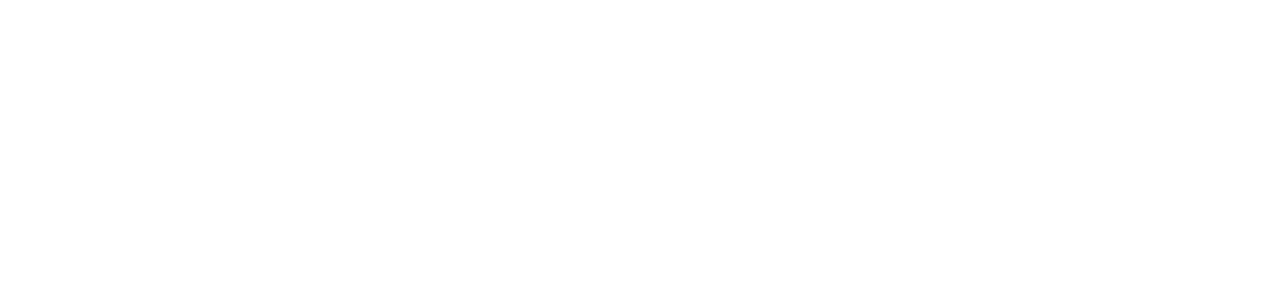
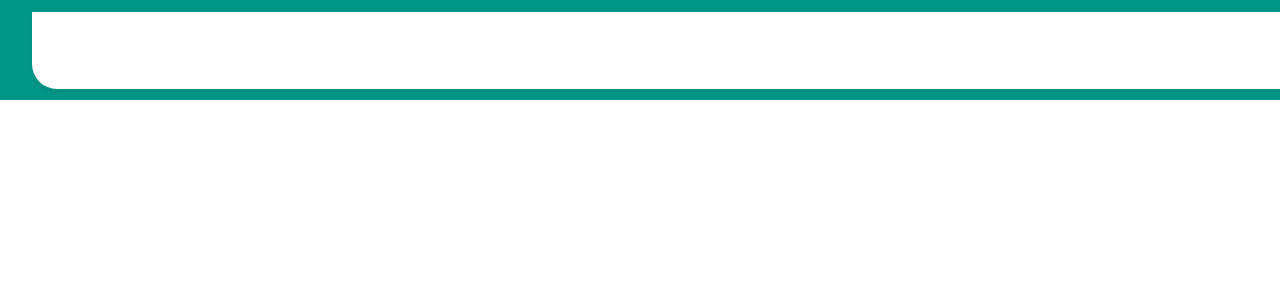
Before and after one commit to DilushanG/SoftwareEngineeringProject-CR-ARApp, a React (Create React App) app in the folder cr-ar-app/: page / in a window 1280 px wide. Shown: the top 300 px of the page. Built offline with nearby package versions, Linux system fonts and the light colour scheme.

Commit message:
Add navigation bar styles

```diff
--- a/cr-ar-app/package.json
+++ b/cr-ar-app/package.json
@@ -8,6 +8,7 @@
     "@testing-library/user-event": "^13.5.0",
     "react": "^18.2.0",
     "react-dom": "^18.2.0",
+    "react-icons": "^4.10.1",
     "react-scripts": "5.0.1",
     "web-vitals": "^2.1.4"
   },
--- /dev/null
+++ b/cr-ar-app/src/Components/Box.jsx
@@ -0,0 +1,12 @@
+import React from "react";
+import "../Styles/main.css";
+
+export const Box = () => {
+  return (
+    <div className="box">
+      <div className="top-bar-bg-wrapper">
+        <div className="top-bar-bg" />
+      </div>
+    </div>
+  );
+};
--- a/cr-ar-app/src/Components/NavBar.js
+++ b/cr-ar-app/src/Components/NavBar.js
@@ -1,10 +1,15 @@
+import "../Styles/main.css";
+import { Box } from "./Box";
+
 
 function NavBar() {
     return (
         <header>
-            <h3>
-
-            </h3>
+            <Box>
+                <label>
+                    AR CR App
+                </label>
+            </Box>
         </header>
     );
 }
--- /dev/null
+++ b/cr-ar-app/src/Styles/main.css
@@ -0,0 +1,70 @@
+@import url('https://fonts.googleapis.com/css2?family=Titillium+Web:wght@300;400;700&display=swap');
+
+*{
+    padding: 0;
+    margin: 0;
+    box-sizing: border-box;
+    font-family: 'Titillium Web', sans-serif;
+}
+
+:root{
+    --mainColor: #009687;
+    --mainColorLight: #F2F8FF;
+    --secondaryColor: white;
+    --textColor: #009687;
+}
+
+header{
+    display: flex;
+    align-items: center;
+    justify-content: space-between;
+    height: 100px;
+    padding: 0 2rem;
+    background-color: var(--mainColor);
+    color: var(--textColor);
+}
+
+nav a{
+    margin: 0 2rem;
+    color: var(--textColor);
+    text-decoration: none;
+}
+
+nav a:hover{
+    color: var(--secondaryColor);
+}
+
+header .nav-btn{
+    padding: 5px;
+    background: transparent;
+    border: none;
+    outline: none;
+    color: var(--textColor);
+    visibility: hidden;
+    opacity: 0;
+}
+
+.box {
+    background-color: transparent;
+    display: flex;
+    flex-direction: row;
+    justify-content: center;
+    width: 100%;
+  }
+
+  .box .top-bar-bg-wrapper {
+    border: 0px none;
+    height: 77px;
+    width: 1800px;
+  }
+
+  .box .top-bar-bg {
+    background-color: #ffffff;
+    border-radius: 0px 0px 25px 25px;
+    box-shadow: 0px 4px 4px #0000000d;
+    height: 77px;
+    left: 60;
+    position: fixed;
+    top: 21;
+    width: 1800px;
+  }
```
Also changed, not shown: cr-ar-app/src/Components/Label.jsx (added, +12 -0 lines), 1 other file (tests, documents, lock files or other folders).
